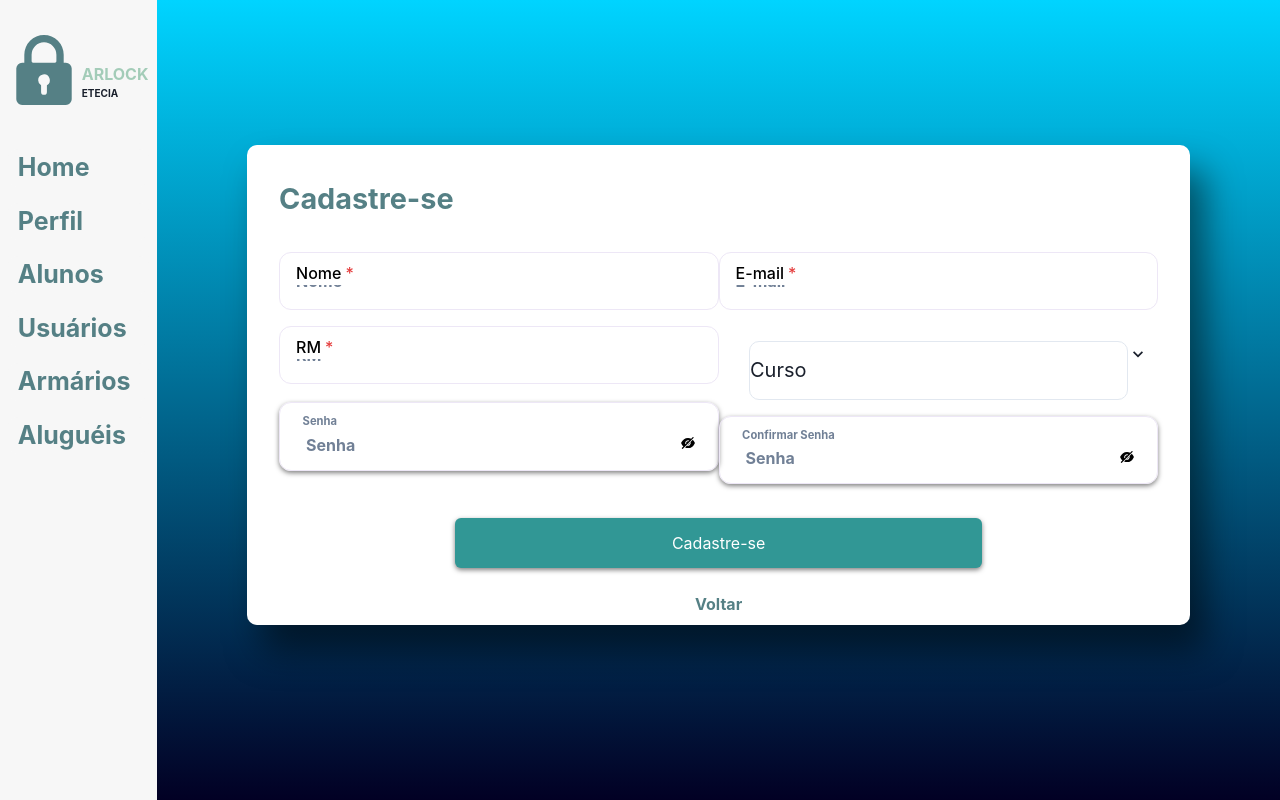
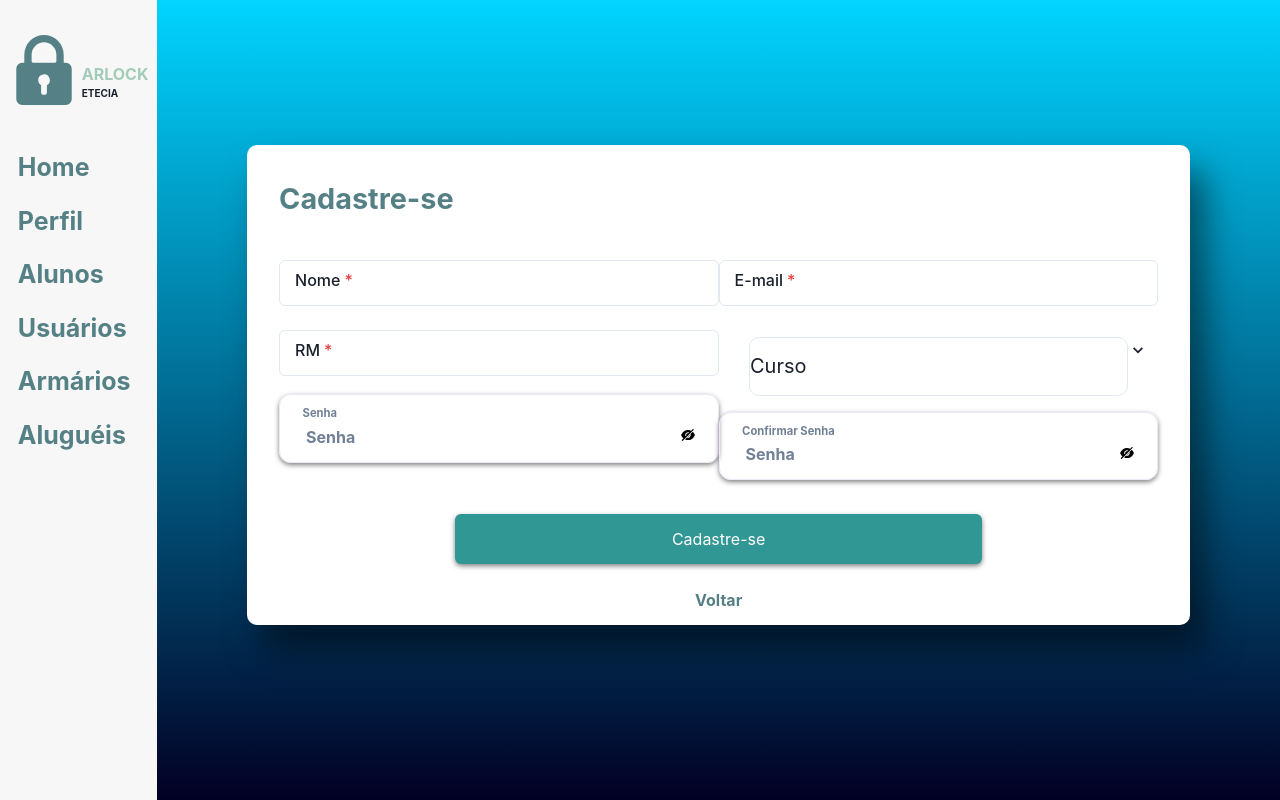
Before and after one commit to GabrieelAraujoo/front-arlock, a React (Create React App) app: page /Cadastro in a window 1280 px wide. Built offline with nearby package versions, Linux system fonts and the light colour scheme.

Commit message:
chore: inputs

```diff
--- a/src/components/Input/Geral/index.jsx
+++ b/src/components/Input/Geral/index.jsx
@@ -81,17 +81,14 @@ export const theme = extendTheme({
   },
 });
 
-export function InputLabel({ erro, label, marginLeft, ...rest }) {
+export function InputLabel({ erro, label, marginRight, marginLeft, ...rest }) {
   return (
     <InputGroup
-    display="Flex"
-    flexDir="column"
-    marginLeft={marginLeft}
-    mt="1rem"
-    color="black"
-    borderRadius="12px"
-    border="1px solid #EDE7F6"
-    _hover={{ border: "1px solid", borderColor: "#558085" }}
+      display="Flex"
+      flexDir="column"
+      marginRight={marginRight}
+      marginLeft={marginLeft}
+      mt="1.5rem"
     >
       <ChakraProvider theme={theme}>
         <Box>
@@ -101,20 +98,7 @@ export function InputLabel({ erro, label, marginLeft, ...rest }) {
             isRequired
             borderColor={erro ? "red" : "gray.200"}
           >
-            <Input
-            placeholder=""
-            paddingY="28px"
-            w="100%"
-            h="30px"
-            borderRadius="12px"
-            borderColor="none"
-            fontSize="16px"
-            border="none"
-            fontWeight="bold"
-            color="#000"
-            _focusVisible={{ border: "none" }}
-            _focus={{ border: "none" }}
-            {...rest} />
+            <Input placeholder="" paddingY="22px" {...rest} />
             <FormLabel>{label}</FormLabel>
           </FormControl>
         </Box>
--- a/src/pages/dashboard/Adm/armario_novo.jsx
+++ b/src/pages/dashboard/Adm/armario_novo.jsx
@@ -8,8 +8,8 @@ import { useNavigate } from "react-router-dom";
 import {
     baseFormNewLocker,
     errorFormNewLocker,
-  } from "../../../JS/baseFormNewLocker";
-  import { validateFormNewLocker } from "../../../JS/validateFormNewLocker";
+  } from "../../../utils/baseFormNewLocker";
+  import { validateFormNewLocker } from "../../../utils/validateFormNewLocker";
 import { SelectCurso } from "../../../components/SelectAdm/SelectCurso";
 import { listCursos } from "../../../Mock/listCursos";
 import { InputLabel } from "../../../components/Input/Geral";
@@ -78,7 +78,7 @@ function NewArmarios (){
                     <PageTitle title={"Armários > Novo Armário"} />
 
                     <Flex
-                            backgroundColor="white.100"
+                            backgroundColor="white"
                             width="full"
                             height="380px"
                             borderRadius="15px"
--- a/src/pages/dashboard/Adm/perfil.jsx
+++ b/src/pages/dashboard/Adm/perfil.jsx
@@ -17,7 +17,7 @@ function Perfil() {
           <PageTitle title={"Perfil"} />
 
           <Flex
-            backgroundColor="white.100"
+            backgroundColor="white"
             width="full"
             height={{sm: "280px", base: "460px"}}
             borderRadius="15px"
@@ -36,7 +36,9 @@ function Perfil() {
             </Text>
 
             <Flex w="full" paddingX="1.3rem" direction={{base: "column", sm: "row", lg: "row"}}>
-              <InputLabel label={"Nome"} value={"John Deo"} />
+              <InputLabel
+              label={"Nome"}
+              value={"John Deo"} />
 
               <InputLabel
                 label={"Email"}
--- a/src/pages/dashboard/Adm/usuario_novo.jsx
+++ b/src/pages/dashboard/Adm/usuario_novo.jsx
@@ -8,9 +8,9 @@ import { useNavigate } from "react-router-dom";
 import {
     baseFormNewUser,
     errorFormNewUser,
-  } from "../../../JS/baseFormNewUser";
-  import { validateFormNewUser } from "../../../JS/validateFormNewUser";
-import { InputLabelAdm } from "../../../components/Input/Geral/InputAdm";
+  } from "../../../utils/baseFormNewUser";
+  import { validateFormNewUser } from "../../../utils/validateFormNewUser";
+import { InputLabel } from "../../../components/Input/Geral";
 
 function NewUsuarios(){
     const {isOpen, onOpen, onClose } = useDisclosure()
@@ -75,7 +75,7 @@ function NewUsuarios(){
                         <PageTitle title={"Usuários > Novo Usuário"} />
 
                         <Flex
-                            backgroundColor="white.100"
+                            backgroundColor="white"
                             width="full"
                             height="280px"
                             borderRadius="15px"
@@ -94,7 +94,7 @@ function NewUsuarios(){
                             </Text>
 
                             <Flex w="full" paddingX="1.3rem">
-                                <InputLabelAdm
+                                <InputLabel
                                 label={"Nome"}
                                 name="nome"
                                 id="nome"
@@ -102,7 +102,7 @@ function NewUsuarios(){
                                 onChange={changeValue}
                                 isInvalid={error && error.errorNome}/>
 
-                                <InputLabelAdm
+                                <InputLabel
                                 label={"Email"}
                                 name="email"
                                 id="email"
```
Also changed, not shown: src/utils/baseFormNewLocker.js (renamed from src/JS/baseFormNewLocker.js), src/utils/baseFormNewUser.js (renamed from src/JS/baseFormNewUser.js), src/utils/validateFormNewLocker.js (renamed from src/JS/validateFormNewLocker.js), src/utils/validateFormNewUser.js (renamed from src/JS/validateFormNewUser.js).
